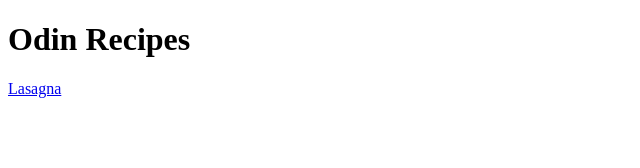
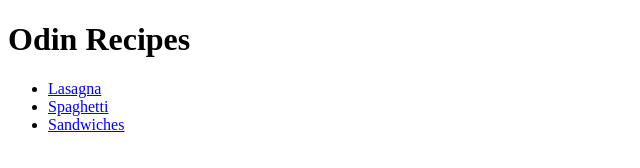
Before and after one commit to rdcoope/odin-recipes, a plain HTML site: page index.html in a window 1280 px wide. Shown: the whole page, without its empty margins (0-640 px from the left). Drawn offline with Linux system fonts and the light colour scheme.

Commit message:
Add new html pages for tracking

```diff
--- a/index.html
+++ b/index.html
@@ -7,7 +7,11 @@
 </head>
 <body>
     <h1>Odin Recipes</h1>
-    <a href="recipes/lasagna.html" target="_blank">Lasagna</a>
+    <ul>
+    <li><a href="recipes/lasagna.html" target="_blank">Lasagna</a></li>
+    <li><a href="recipes/spaghetti.html" target="_blank">Spaghetti</a></li>
+    <li><a href="recipes/Sandwich.html" target="_blank">Sandwiches</a></li>
+    </ul>
 
 </body>
 </html>
```
Also changed, not shown: recipes/Sandwich.html (added), recipes/Spaghetti.html (added), recipes/images/Spaghetti.jpg (added), 1 other file.
